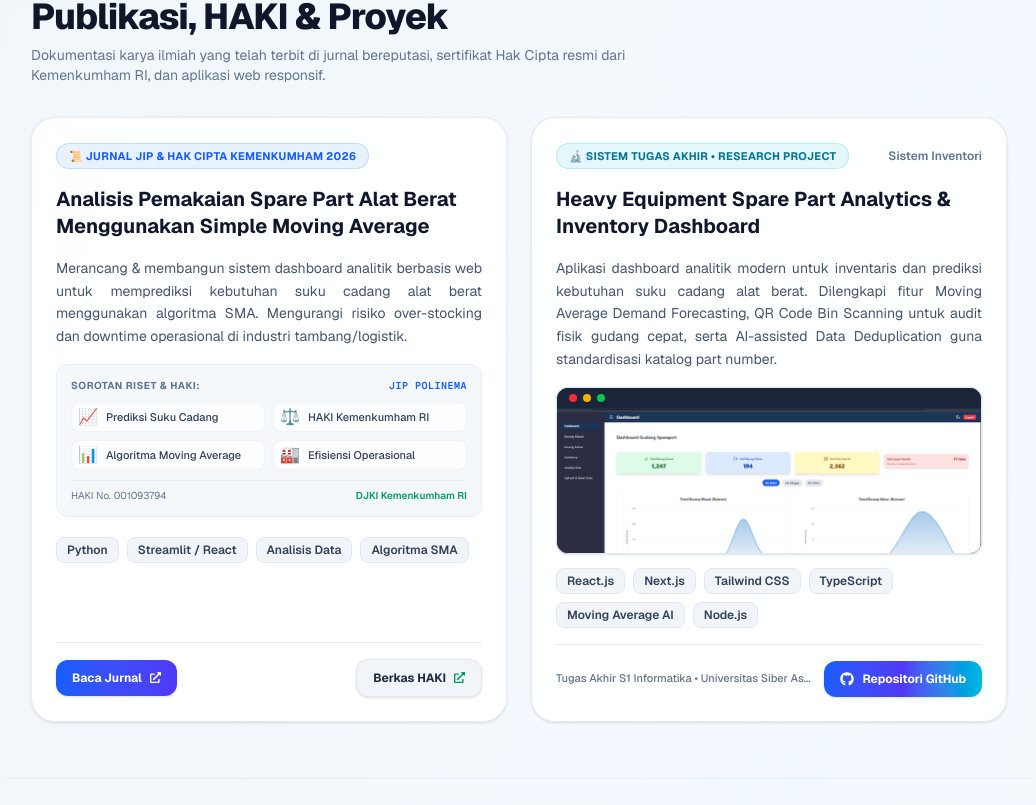
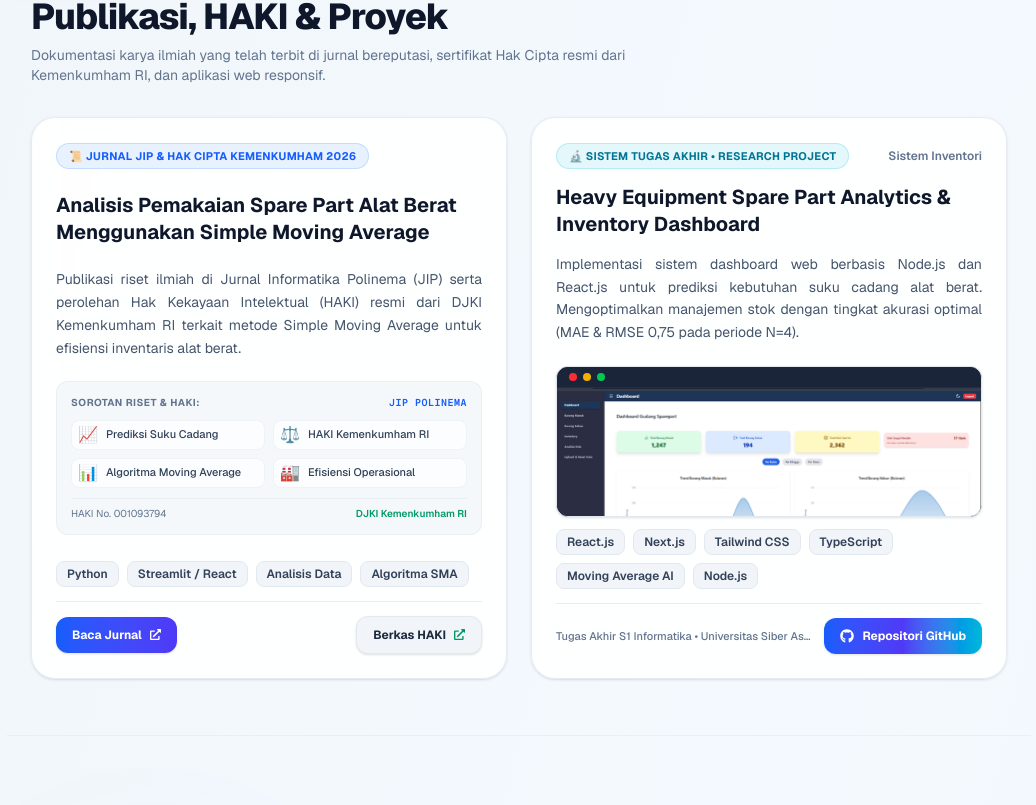
Before and after one commit to Teukuraja/online-cv, a Next.js app: page / in a window 1280 px wide. Shown: the part 935-1740 px from the top of the page, without its empty margins (121-1157 px from the left). Built offline with nearby package versions, Linux system fonts and the light colour scheme.

Commit message:
perubahan pada dekripsi

```diff
--- a/components/Experience.tsx
+++ b/components/Experience.tsx
@@ -8,7 +8,7 @@ const EXPERIENCES = [
   {
     role: 'Material Control & Heavy Equipment Spare Part Warehouse Management',
     company: 'PT Aldzama',
-    project: 'Proyek PT Vale & PT Antam',
+    project: 'Proyek PT Vale',
     period: 'Jan 2022 – Sekarang',
     badge: '4+ Tahun Pengalaman Operasional',
     active: true,
--- a/components/ProjectsGrid.tsx
+++ b/components/ProjectsGrid.tsx
@@ -47,7 +47,7 @@ export default function ProjectsGrid() {
           className="relative overflow-hidden h-full flex flex-col justify-between rounded-2xl sm:rounded-3xl p-5 sm:p-6 bg-white/90 dark:bg-slate-900/90 border border-slate-200/80 dark:border-white/10 shadow-sm hover:border-cyan-400/50 dark:hover:border-cyan-400/60 hover:shadow-xl hover:shadow-cyan-500/8 backdrop-blur-md transition-colors duration-300 group"
         >
           <div className="absolute top-0 inset-x-0 h-0.5 bg-gradient-to-r from-blue-600 via-indigo-500 to-cyan-400 dark:from-cyan-400 dark:via-sky-400 dark:to-teal-300 opacity-0 group-hover:opacity-100 transition-opacity duration-300" />
-          <div className="space-y-4">
+          <div className="space-y-3.5 flex-1 flex flex-col justify-between">
             {/* Header Tag */}
             <div className="flex flex-wrap items-center justify-between gap-2 min-h-[28px]">
               <span className="px-3 py-1 rounded-full bg-blue-500/10 dark:bg-cyan-500/15 border border-blue-500/20 dark:border-cyan-500/30 text-blue-600 dark:text-cyan-400 text-[11px] font-bold tracking-wide uppercase">
@@ -101,7 +101,7 @@ export default function ProjectsGrid() {
           </div>
 
           {/* Footer Kartu 1: Tombol Baca Jurnal & Berkas HAKI (Ujung ke Ujung / Justify-Between) */}
-          <div className="pt-4 mt-4 border-t border-slate-200/80 dark:border-white/10 flex items-center justify-between gap-3">
+          <div className="pt-3.5 mt-3.5 border-t border-slate-200/80 dark:border-white/10 flex items-center justify-between gap-3">
             {/* Tombol Primary: Baca Jurnal */}
             <a
               href={journalProject.primaryAction.url}
@@ -141,14 +141,14 @@ export default function ProjectsGrid() {
           className="relative overflow-hidden h-full flex flex-col justify-between rounded-2xl sm:rounded-3xl p-5 sm:p-6 bg-white/90 dark:bg-slate-900/90 border border-slate-200/80 dark:border-white/10 shadow-sm hover:border-emerald-400/50 dark:hover:border-emerald-400/60 hover:shadow-xl hover:shadow-emerald-500/8 backdrop-blur-md transition-colors duration-300 group"
         >
           <div className="absolute top-0 inset-x-0 h-0.5 bg-gradient-to-r from-cyan-500 via-teal-400 to-emerald-400 dark:from-emerald-400 dark:via-teal-300 dark:to-cyan-300 opacity-0 group-hover:opacity-100 transition-opacity duration-300" />
-          <div className="space-y-4">
+          <div className="space-y-3.5 flex-1 flex flex-col justify-between">
             {/* Header Tag */}
             <div className="flex flex-wrap items-center justify-between gap-2 min-h-[28px]">
               <span className="px-3 py-1 rounded-full bg-cyan-500/10 dark:bg-emerald-500/15 border border-cyan-500/20 dark:border-emerald-500/30 text-cyan-700 dark:text-emerald-400 text-[11px] font-bold tracking-wide uppercase">
                 {webProject.badge}
               </span>
               <span className="text-xs font-semibold text-slate-500 dark:text-slate-400">
-                {webProject.subtitleRight || 'Web Architecture'}
+                {webProject.subtitleRight || 'Sistem Inventori'}
               </span>
             </div>
 
@@ -164,7 +164,7 @@ export default function ProjectsGrid() {
 
             {/* App Window Frame Preview Gambar */}
             {webProject.image && (
-              <div className="rounded-xl border border-slate-200 dark:border-white/10 shadow-sm overflow-hidden my-2.5 relative group/img bg-slate-900">
+              <div className="rounded-xl border border-slate-200 dark:border-white/10 shadow-sm overflow-hidden my-2 relative group/img bg-slate-900">
                 <div className="flex items-center px-3 py-1.5 bg-slate-800/80 border-b border-slate-700/30">
                   <span className="w-2 h-2 bg-red-500 rounded-full mr-1.5" />
                   <span className="w-2 h-2 bg-yellow-500 rounded-full mr-1.5" />
@@ -175,7 +175,7 @@ export default function ProjectsGrid() {
                   alt={webProject.imageAlt || 'Preview Dashboard Analitik Spare Part Alat Berat'}
                   width={600}
                   height={320}
-                  className="w-full h-32 sm:h-36 object-cover object-top group-hover/img:scale-105 transition-transform duration-500 ease-out"
+                  className="w-full h-28 sm:h-32 object-cover object-top group-hover/img:scale-105 transition-transform duration-500 ease-out"
                 />
               </div>
             )}
@@ -194,7 +194,7 @@ export default function ProjectsGrid() {
           </div>
 
           {/* Tombol Aksi */}
-          <div className="pt-4 mt-4 border-t border-slate-200/80 dark:border-white/10 flex items-center justify-between gap-3">
+          <div className="pt-3.5 mt-3.5 border-t border-slate-200/80 dark:border-white/10 flex items-center justify-between gap-3">
             <span className="text-[11px] font-medium text-slate-500 dark:text-slate-400 truncate max-w-[240px] sm:max-w-none">
               {webProject.footerSub || 'Tugas Akhir S1 Informatika • Universitas Siber Asia'}
             </span>
--- a/data/projects.ts
+++ b/data/projects.ts
@@ -33,7 +33,7 @@ export const PROJECTS_DATA: ProjectItem[] = [
     badgeType: 'journal',
     title: 'Analisis Pemakaian Spare Part Alat Berat Menggunakan Simple Moving Average',
     description:
-      'Merancang & membangun sistem dashboard analitik berbasis web untuk memprediksi kebutuhan suku cadang alat berat menggunakan algoritma SMA. Mengurangi risiko over-stocking dan downtime operasional di industri tambang/logistik.',
+      'Publikasi riset ilmiah di Jurnal Informatika Polinema (JIP) serta perolehan Hak Kekayaan Intelektual (HAKI) resmi dari DJKI Kemenkumham RI terkait metode Simple Moving Average untuk efisiensi inventaris alat berat.',
     highlightsTitle: 'Sorotan Riset & HAKI:',
     highlights: [
       { icon: '📈', label: 'Prediksi Suku Cadang' },
@@ -59,7 +59,7 @@ export const PROJECTS_DATA: ProjectItem[] = [
     badgeType: 'web',
     title: 'Heavy Equipment Spare Part Analytics & Inventory Dashboard',
     description:
-      'Aplikasi dashboard analitik modern untuk inventaris dan prediksi kebutuhan suku cadang alat berat. Dilengkapi fitur Moving Average Demand Forecasting, QR Code Bin Scanning untuk audit fisik gudang cepat, serta AI-assisted Data Deduplication guna standardisasi katalog part number.',
+      'Implementasi sistem dashboard web berbasis Node.js dan React.js untuk prediksi kebutuhan suku cadang alat berat. Mengoptimalkan manajemen stok dengan tingkat akurasi optimal (MAE & RMSE 0,75 pada periode N=4).',
     subtitleRight: 'Sistem Inventori',
     image: '/Gambar-layar-aplikasi.png',
     imageAlt: 'Preview Dashboard Analitik Spare Part Alat Berat',
```
